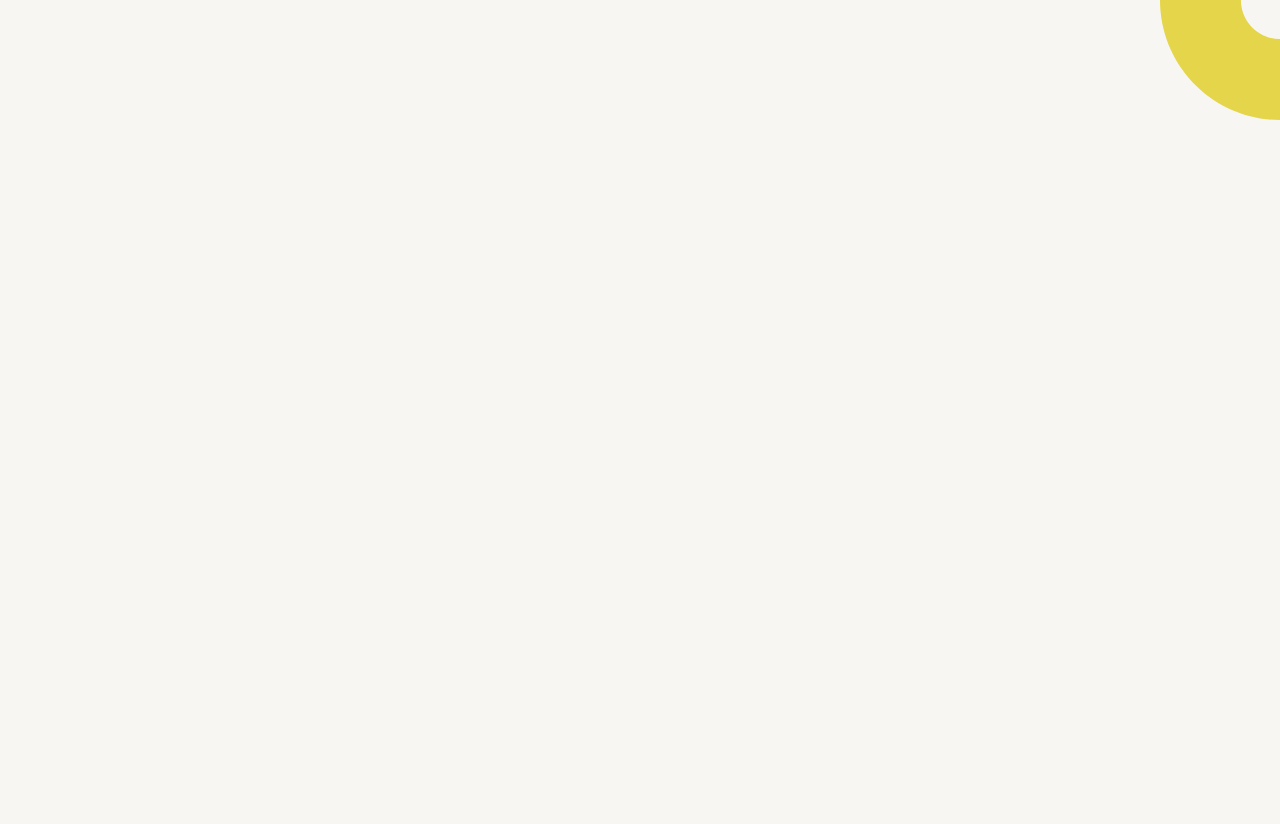
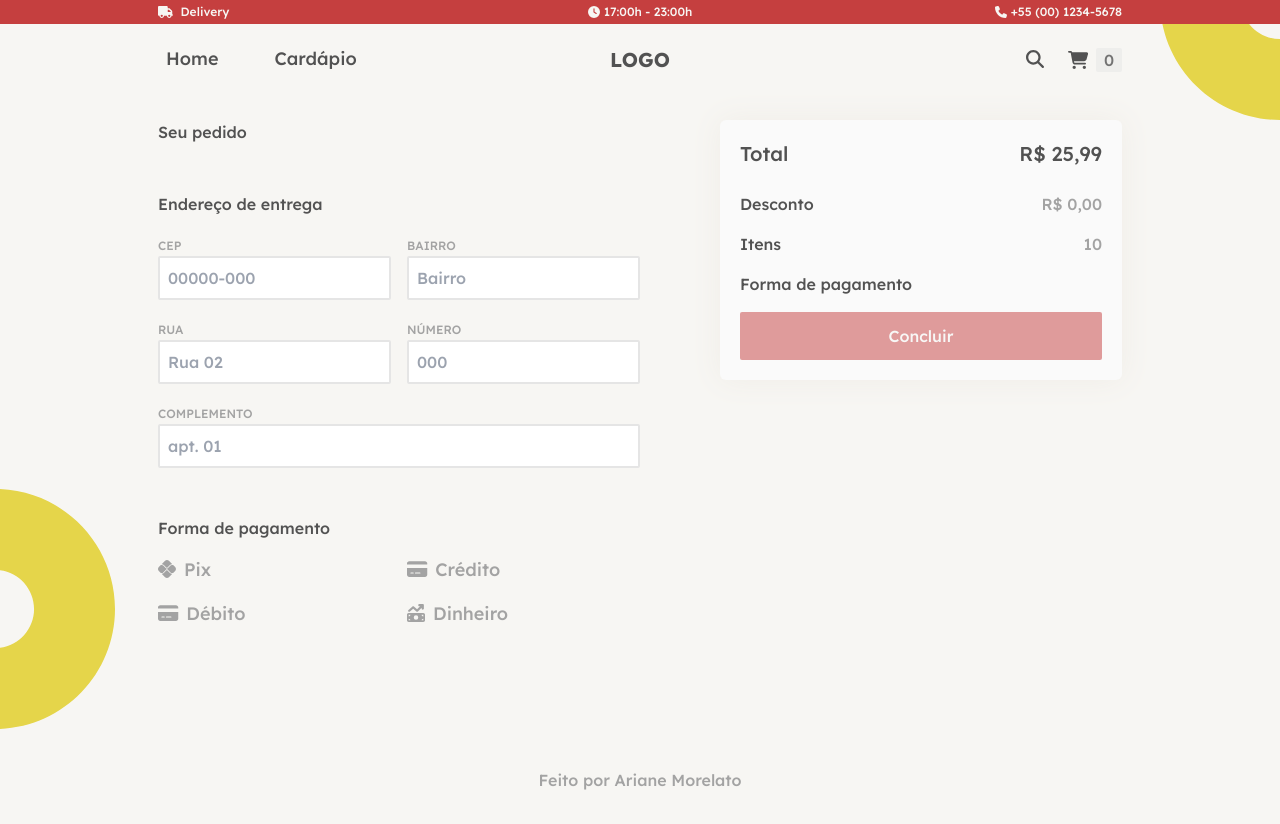
Before and after one commit to aridsm/food-app-2, a React (Vite) app: page /payment in a window 1280 px wide. Before the commit the page ends 800 px from the top, so only its background shows below. Built offline with nearby package versions, Linux system fonts and the light colour scheme.

Commit message:
feat: add tela de pagamento

```diff
--- a/src/components/Cart/ItemCart.tsx
+++ b/src/components/Cart/ItemCart.tsx
@@ -86,6 +86,7 @@ const ItemCart: React.FC<{
       return currState.filter((selectedItem) => selectedItem.id !== item.id);
     });
     recountTotal();
+    onCloseModalAlert();
   };
 
   const onCloseModalAlert = () => {
--- a/src/components/Menu/Results.tsx
+++ b/src/components/Menu/Results.tsx
@@ -201,7 +201,7 @@ const Results: React.FC<{
           ))}
         {menuItemsList.length === 0 && (
           <p className="text-center mx-auto w-full col-span-3 py-28 text-neutral-400">
-            Não foi encontrado resultados para esse filtro!
+            Não foram encontrado resultados para este filtro!
           </p>
         )}
       </ul>
--- a/src/index.css
+++ b/src/index.css
@@ -31,7 +31,11 @@ ul {
 }
 
 .button {
-  @apply bg-red-theme px-9 py-4 rounded-sm table text-white-beige hover:bg-red-hover;
+  @apply bg-red-theme px-8 py-3 rounded-sm table text-white-beige hover:bg-red-hover;
+}
+
+.card {
+  box-shadow: 0 0 30px 0 #f0ede7;
 }
 
 input {
--- a/src/routes/Content.tsx
+++ b/src/routes/Content.tsx
@@ -3,6 +3,7 @@ import Home from "./pages/Home/Home";
 import Menu from "./pages/Menu/Menu";
 import Layout from "../components/General/Layout";
 import Cart from "./pages/Cart/Cart";
+import Payment from "./pages/Payment/Payment";
 
 const Content: React.FC = () => {
   return (
@@ -18,6 +19,7 @@ const Content: React.FC = () => {
         >
           <Route path="/menu" element={<Menu />} />
           <Route path="/cart" element={<Cart />} />
+          <Route path="/payment" element={<Payment />} />
         </Route>
       </Routes>
     </div>
--- /dev/null
+++ b/src/routes/pages/Payment/Payment.tsx
@@ -0,0 +1,226 @@
+import { useEffect, useState } from "react";
+import Payments from "../../../types/enums/payments";
+import { faPix } from "@fortawesome/free-brands-svg-icons";
+import {
+  IconDefinition,
+  faCreditCard,
+  faCreditCardAlt,
+  faMoneyBillTrendUp,
+} from "@fortawesome/free-solid-svg-icons";
+import { FontAwesomeIcon } from "@fortawesome/react-fontawesome";
+
+const payments: { name: string; id: Payments; icon: IconDefinition }[] = [
+  {
+    name: "Pix",
+    id: Payments.Pix,
+    icon: faPix,
+  },
+  {
+    name: "Crédito",
+    id: Payments.CreditCard,
+    icon: faCreditCard,
+  },
+  {
+    name: "Débito",
+    id: Payments.DebitCard,
+    icon: faCreditCardAlt,
+  },
+  {
+    name: "Dinheiro",
+    id: Payments.Cash,
+    icon: faMoneyBillTrendUp,
+  },
+];
+
+const Payment: React.FC = () => {
+  const [formIsFilled, setFormIsFilled] = useState<boolean>(false);
+  const [paymentSelected, setPaymentSelected] = useState<Payments | null>(null);
+  const [formInputs, setFormInputs] = useState<{
+    cep: string;
+    district: string;
+    street: string;
+    number: string;
+    complement: string;
+  }>({
+    cep: "",
+    district: "",
+    street: "",
+    number: "",
+    complement: "",
+  });
+
+  useEffect(() => {
+    if (
+      formInputs.cep &&
+      formInputs.district &&
+      formInputs.number &&
+      formInputs.street &&
+      paymentSelected
+    ) {
+      setFormIsFilled(true);
+    } else {
+      setFormIsFilled(false);
+    }
+  }, [formInputs, paymentSelected]);
+
+  return (
+    <section className="flex gap-8 text-base items-start">
+      <div className="flex flex-col gap-12 basis-[50%]">
+        <section>
+          <p>Seu pedido</p>
+        </section>
+        <section>
+          <p className="mb-4">Endereço de entrega</p>
+          <form className="grid grid-cols-2 gap-4">
+            <div className="col-span-1">
+              <label
+                htmlFor="cep"
+                className="text-neutral-400 uppercase text-xs"
+              >
+                CEP
+              </label>
+              <input
+                type="text"
+                className="p-2 w-full"
+                id="cep"
+                value={formInputs.cep}
+                onChange={({ target }) =>
+                  setFormInputs((state) => ({ ...state, cep: target.value }))
+                }
+                placeholder="00000-000"
+              />
+            </div>
+            <div className="col-span-1">
+              <label
+                htmlFor="district"
+                className="text-neutral-400 uppercase text-xs"
+              >
+                Bairro
+              </label>
+              <input
+                type="text"
+                className="p-2 w-full"
+                id="district"
+                value={formInputs.district}
+                onChange={({ target }) =>
+                  setFormInputs((state) => ({
+                    ...state,
+                    district: target.value,
+                  }))
+                }
+                placeholder="Bairro"
+              />
+            </div>
+            <div className="col-span-1">
+              <label
+                htmlFor="street"
+                className="text-neutral-400 uppercase text-xs"
+              >
+                Rua
+              </label>
+              <input
+                type="text"
+                className="p-2 w-full"
+                id="street"
+                value={formInputs.street}
+                onChange={({ target }) =>
+                  setFormInputs((state) => ({ ...state, street: target.value }))
+                }
+                placeholder="Rua 02"
+              />
+            </div>
+            <div className="col-span-1">
+              <label
+                htmlFor="number"
+                className="text-neutral-400 uppercase text-xs"
+              >
+                Número
+              </label>
+              <input
+                type="text"
+                className="p-2 w-full"
+                id="number"
+                value={formInputs.number}
+                onChange={({ target }) =>
+                  setFormInputs((state) => ({ ...state, number: target.value }))
+                }
+                placeholder="000"
+              />
+            </div>
+            <div className="col-span-2">
+              <label
+                htmlFor="comp"
+                className="text-neutral-400 uppercase text-xs"
+              >
+                Complemento
+              </label>
+              <input
+                type="text"
+                className="p-2 w-full"
+                id="comp"
+                value={formInputs.complement}
+                onChange={({ target }) =>
+                  setFormInputs((state) => ({
+                    ...state,
+                    complement: target.value,
+                  }))
+                }
+                placeholder="apt. 01"
+              />
+            </div>
+          </form>
+        </section>
+        <section>
+          <p className="mb-4">Forma de pagamento</p>
+          <ul className="text-lg grid grid-cols-2 gap-4">
+            {payments.map((payment) => (
+              <li key={payment.id}>
+                <button
+                  className={`${
+                    paymentSelected === payment.id
+                      ? "text text-blue-500"
+                      : "text-neutral-400 "
+                  }`}
+                  onClick={() => setPaymentSelected(payment.id)}
+                >
+                  <FontAwesomeIcon icon={payment.icon} className="mr-2" />
+                  {payment.name}
+                </button>
+              </li>
+            ))}
+          </ul>
+        </section>
+      </div>
+      <div className="flex-1 bg-neutral-50 p-5 rounded-md ml-12 card">
+        <div className="flex justify-between items-center text-xl mb-6">
+          <p>Total</p>
+          <p>R$ 25,99</p>
+        </div>
+        <div className="flex justify-between items-center mb-4">
+          <p>Desconto</p>
+          <p className="text-neutral-400">R$ 0,00</p>
+        </div>
+        <div className="flex justify-between items-center mb-4">
+          <p>Itens</p>
+          <p className="text-neutral-400">10</p>
+        </div>
+        <div className="flex justify-between items-center">
+          <p>Forma de pagamento</p>
+          <p className="text-neutral-400">
+            {paymentSelected
+              ? payments.find((p) => p.id === paymentSelected)!.name
+              : ""}
+          </p>
+        </div>
+        <button
+          disabled={!formIsFilled}
+          className="button mt-4 w-full disabled:opacity-50 disabled:hover:bg-red-theme disabled:hover:cursor-not-allowed"
+        >
+          Concluir
+        </button>
+      </div>
+    </section>
+  );
+};
+
+export default Payment;
--- /dev/null
+++ b/src/types/enums/payments.tsx
@@ -0,0 +1,8 @@
+enum Payments {
+  Pix = 1,
+  CreditCard = 2,
+  DebitCard = 3,
+  Cash = 4,
+}
+
+export default Payments;
```
